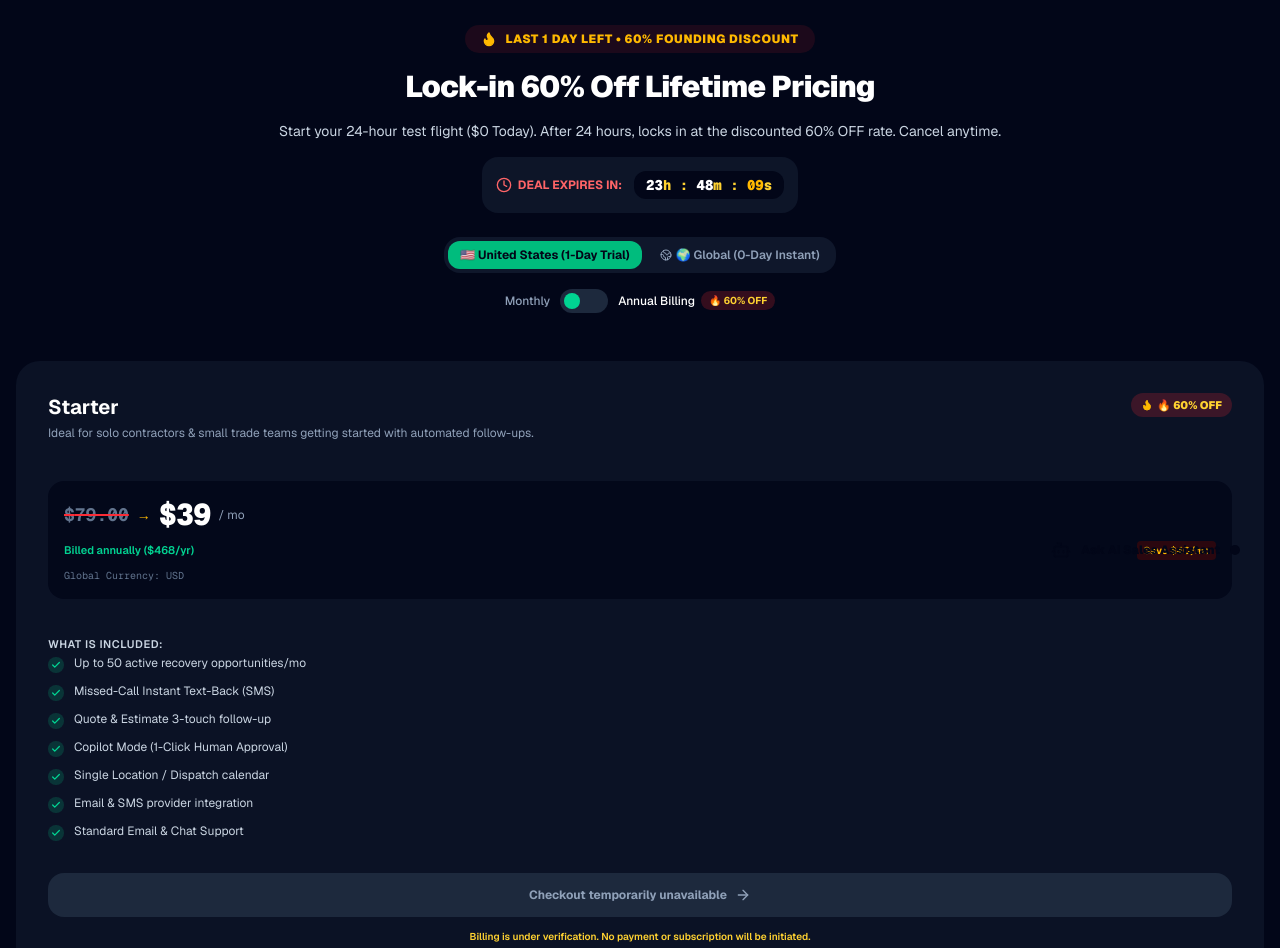
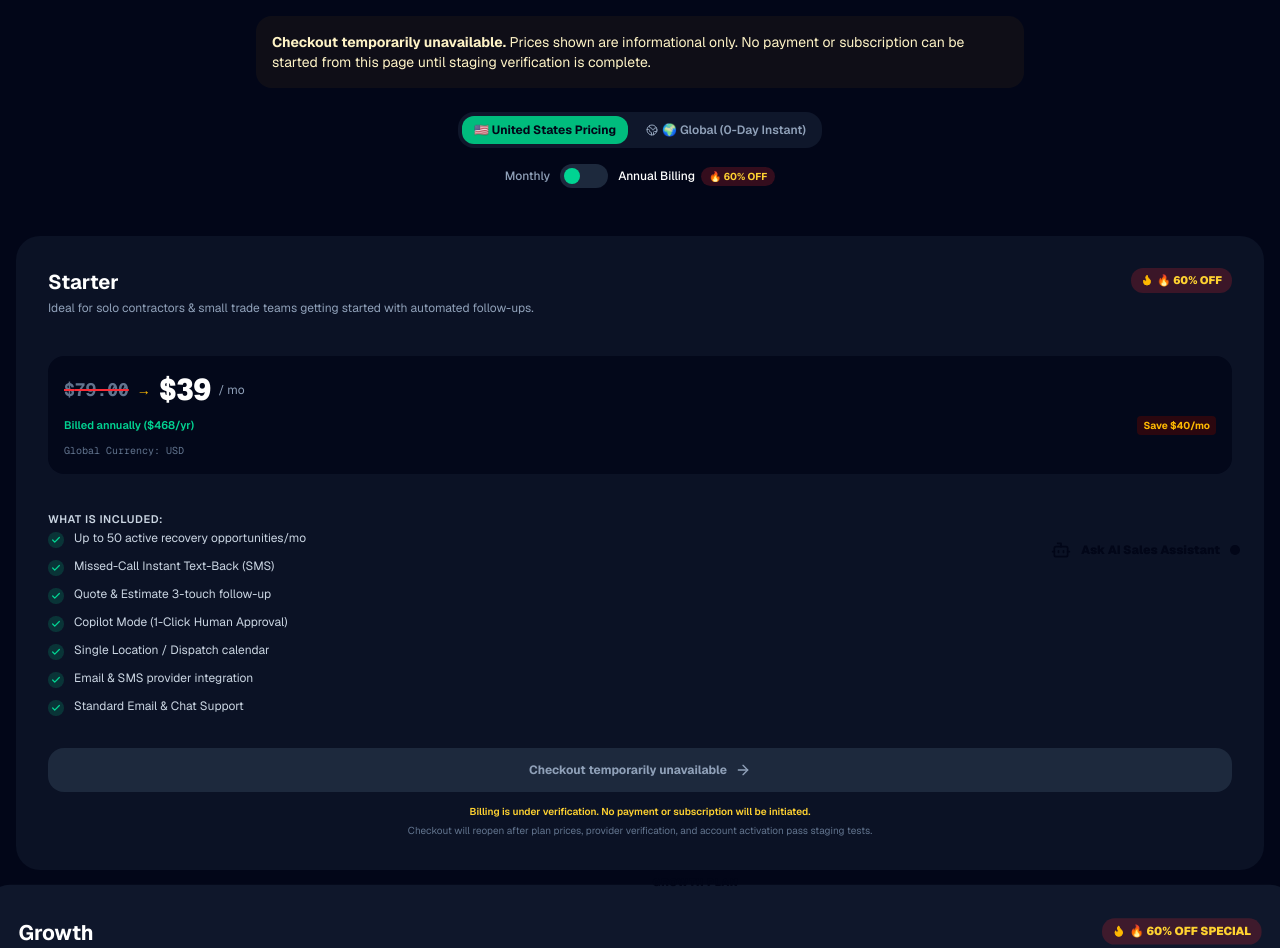
Before and after one commit to akashpardeshi188-design/revenuerecover-ai, a Next.js app: page /pricing in a window 1280 px wide. Shown: the part 204-1152 px from the top of the page. Built offline with nearby package versions, Linux system fonts and the light colour scheme.

Commit message:
fix: remove fake urgency and misleading billing promises

```diff
--- a/app/pricing/page.tsx
+++ b/app/pricing/page.tsx
@@ -1,44 +1,22 @@
 'use client';
 
-import React, { useState, useEffect } from 'react';
+import React, { useState } from 'react';
 import { Navbar, Footer } from '@/components/marketing/Navbar';
-import { ModeBanner } from '@/components/shared/ModeBanner';
-import { UrgencyCountdownBanner } from '@/components/marketing/UrgencyCountdownBanner';
 import {
   Check,
   Sparkles,
-  ShieldCheck,
   ArrowRight,
   HelpCircle,
   Zap,
   TrendingUp,
-  CreditCard,
   Lock,
   Globe2,
   Flame,
-  Clock,
-  Timer,
 } from 'lucide-react';
 
 export default function PricingPage() {
   const [isAnnual, setIsAnnual] = useState(true);
   const [region, setRegion] = useState<'usa' | 'global'>('usa');
-  const [timeLeft, setTimeLeft] = useState({ hours: 23, minutes: 48, seconds: 15 });
-
-  useEffect(() => {
-    const timer = setInterval(() => {
-      setTimeLeft((prev) => {
-        if (prev.seconds > 0) return { ...prev, seconds: prev.seconds - 1 };
-        if (prev.minutes > 0) return { ...prev, minutes: 59, seconds: 59 };
-        if (prev.hours > 0) return { ...prev, hours: prev.hours - 1, minutes: 59, seconds: 59 };
-        return { hours: 23, minutes: 59, seconds: 59 };
-      });
-    }, 1000);
-    return () => clearInterval(timer);
-  }, []);
-
-  const formatNumber = (num: number) => String(num).padStart(2, '0');
-
   const plans = [
     {
       name: 'Starter',
@@ -61,8 +39,6 @@ export default function PricingPage() {
         'Email & SMS provider integration',
         'Standard Email & Chat Support',
       ],
-      cta: '⚡ Pay Now with PayPal ($59/mo)',
-      ctaHref: 'https://www.paypal.com/ncp/payment/GFXAWMG4S227E',
     },
     {
       name: 'Growth',
@@ -75,9 +51,9 @@ export default function PricingPage() {
       currencyLabel: region === 'usa' ? 'USD' : 'USD / £99 / CAD $159 / ₹9,936',
       discountBadge: '🔥 60% OFF SPECIAL',
       highlight: true,
-      badge: '🔥 1-CLICK TRIAL • 150–200 LEADS UNLOCKED',
+      badge: 'GROWTH PLAN',
       features: [
-        '🎁 150–200 Verified Local Contractor Leads Ingested on Day 1',
+        'Lead-generation workflow configured during onboarding',
         'UNLIMITED recovery opportunities/mo',
         'Full ServiceTitan, Housecall Pro & Jobber sync',
         'Stripe & QuickBooks past-due payment recovery',
@@ -87,8 +63,6 @@ export default function PricingPage() {
         'TCPA, GDPR & Multi-Region Compliance Engine',
         'Priority Phone & Live Chat Support',
       ],
-      cta: '⚡ Pay Now with PayPal ($119/mo)',
-      ctaHref: 'https://www.paypal.com/ncp/payment/GFXAWMG4S227E',
     },
     {
       name: 'Pro',
@@ -113,47 +87,25 @@ export default function PricingPage() {
         'SOC2 Type II compliance reports',
         'Dedicated Account Manager & 1-on-1 Onboarding',
       ],
-      cta: '⚡ Pay Now with PayPal ($990/yr)',
-      ctaHref: 'https://www.paypal.com/ncp/payment/ZKXHXXNDN4D7J',
     },
   ];
 
   return (
     <div className="min-h-screen bg-slate-950 text-slate-100 flex flex-col font-sans">
-      <UrgencyCountdownBanner />
-      <ModeBanner />
       <Navbar />
 
       <main className="flex-grow max-w-7xl mx-auto px-4 sm:px-6 lg:px-8 py-12 w-full space-y-12">
-        {/* Urgent Scarcity Header */}
+        {/* Pricing and billing status */}
         <div className="text-center max-w-3xl mx-auto space-y-4">
-          <div className="inline-flex items-center gap-2 px-4 py-1.5 rounded-full bg-red-500/10 border border-red-500/30 text-amber-400 text-xs font-black uppercase tracking-wider animate-pulse shadow-lg shadow-red-500/10">
-            <Flame className="w-4 h-4 fill-amber-400 text-amber-400" /> LAST 1 DAY LEFT • 60% FOUNDING DISCOUNT
-          </div>
-
           <h1 className="text-3xl sm:text-5xl font-black text-white tracking-tight">
-            Lock-in 60% Off Lifetime Pricing
+            Revenue recovery plans for service businesses
           </h1>
-
           <p className="text-slate-300 text-sm sm:text-base">
-            {region === 'usa'
-              ? 'Start your 24-hour test flight ($0 Today). After 24 hours, locks in at the discounted 60% OFF rate. Cancel anytime.'
-              : 'Direct instant cloud activation. Keep 100% of all recovered missed calls and invoice revenue. Cancel anytime with 1-click.'}
+            Compare the current indicative plan options. Secure checkout is temporarily paused while plan pricing, payment verification, and subscription activation are reconciled.
           </p>
 
-          {/* Live Countdown Box on Header */}
-          <div className="inline-flex items-center justify-center gap-3 p-3.5 bg-slate-900/90 border border-red-500/40 rounded-2xl shadow-xl">
-            <span className="text-xs text-red-400 font-bold uppercase flex items-center gap-1.5">
-              <Clock className="w-4 h-4" /> Deal Expires In:
-            </span>
-            <div className="font-mono text-sm font-black text-amber-300 bg-slate-950 px-3 py-1 rounded-xl border border-slate-800">
-              <span className="text-white">{formatNumber(timeLeft.hours)}</span>h :{' '}
-              <span className="text-white">{formatNumber(timeLeft.minutes)}</span>m :{' '}
-              <span className="text-amber-400">{formatNumber(timeLeft.seconds)}</span>s
-            </div>
-            <span className="text-[11px] text-slate-400 font-medium hidden sm:inline">
-              (Price increases to full retail at midnight)
-            </span>
+          <div role="status" className="max-w-3xl mx-auto rounded-2xl border border-amber-500/30 bg-amber-500/5 p-4 text-left text-sm text-amber-100">
+            <strong>Checkout temporarily unavailable.</strong> Prices shown are informational only. No payment or subscription can be started from this page until staging verification is complete.
           </div>
 
           {/* Region Switcher & Billing Toggle */}
@@ -168,7 +120,7 @@ export default function PricingPage() {
                     : 'text-slate-400 hover:text-white'
                 }`}
               >
-                🇺🇸 United States (1-Day Trial)
+                🇺🇸 United States Pricing
               </button>
               <button
                 onClick={() => setRegion('global')}
```
